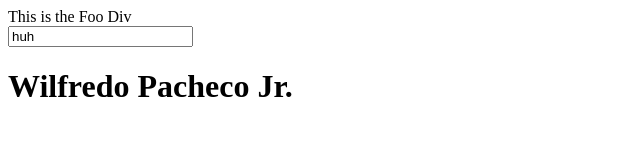
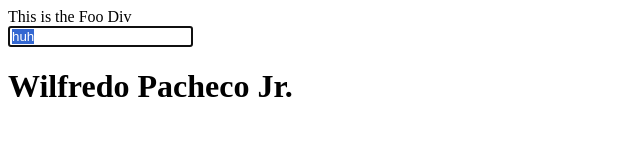
Before and after one commit to therealwilfredo/se25105, a plain HTML site: page index.html in a window 1280 px wide. Shown: the whole page, without its empty margins (0-640 px from the left). Drawn offline with Linux system fonts and the light colour scheme.

Commit message:
add some boxes

```diff
--- a/index.html
+++ b/index.html
@@ -18,6 +18,9 @@
     window.onload = function(){
         var box = document.getElementById("box");
         box.value = "huh";
+        box.select();
+        box.focus();
+        box.disabled;
     }
 </script>
 </html>
```
